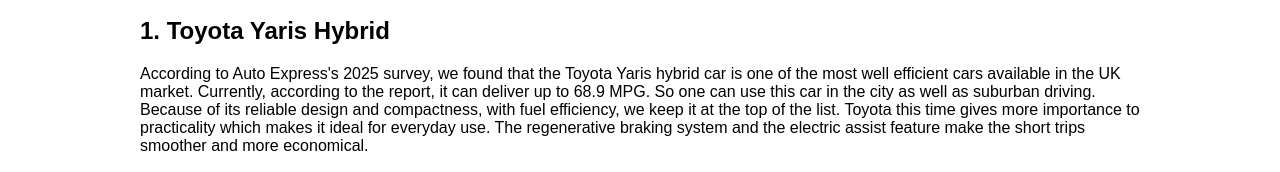
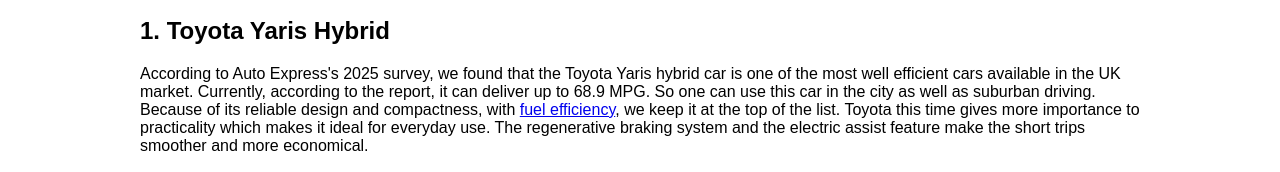
Before and after one commit to sourav444444/MPG-Calculator, a plain HTML site: page blog1.html in a window 1280 px wide. Shown: the part 325-497 px from the top of the page. Drawn offline with Linux system fonts and the light colour scheme.

Commit message:
Update blog1.html

```diff
--- a/blog1.html
+++ b/blog1.html
@@ -38,7 +38,7 @@
     <p>Choosing a fuel-efficient car is one of the most important decisions of a person when it comes to saving money on fuel or saving our environment from excessive carbon emissions. So from the latest report and survey released in 2025, we have shortlisted the best three fuel-efficient cars that UK drivers should consider this year. Apart from daily commuters this blog is also helpful for travelers who love traveling. Now those who really can't calculate travel costs because of the process of calculating mileage and other metrics just visit this site and check your <a href="https://calculatormpg.co.uk">travel cost</a>.</p>
 
     <h2>1. Toyota Yaris Hybrid</h2>
-    <p>According to Auto Express's 2025 survey, we found that the Toyota Yaris hybrid car is one of the most well efficient cars available in the UK market. Currently, according to the report, it can deliver up to 68.9 MPG. So one can use this car in the city as well as suburban driving. Because of its reliable design and compactness, with fuel efficiency, we keep it at the top of the list. Toyota this time gives more importance to practicality which makes it ideal for everyday use. The regenerative braking system and the electric assist feature make the short trips smoother and more economical.</p>
+    <p>According to Auto Express's 2025 survey, we found that the Toyota Yaris hybrid car is one of the most well efficient cars available in the UK market. Currently, according to the report, it can deliver up to 68.9 MPG. So one can use this car in the city as well as suburban driving. Because of its reliable design and compactness, with <a href="https://myfuelcostchecker.netlify.app">fuel efficiency</a>, we keep it at the top of the list. Toyota this time gives more importance to practicality which makes it ideal for everyday use. The regenerative braking system and the electric assist feature make the short trips smoother and more economical.</p>
 
     <h2>2. Peugeot 208 1.5 BlueHDi</h2>
     <p>Peugeot’s 208 diesel version is winning hearts with an impressive 73.6 MPG under WLTP conditions. What makes this hatchback stand out is its low emissions, low tax band, and surprisingly sporty feel for a diesel. Real-world users have noted that even with motorway driving, the MPG doesn't dip drastically, giving it high marks for consistency.</p>
```
